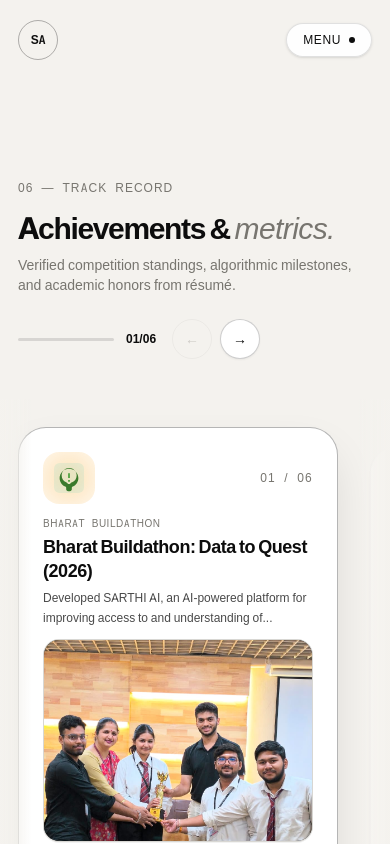
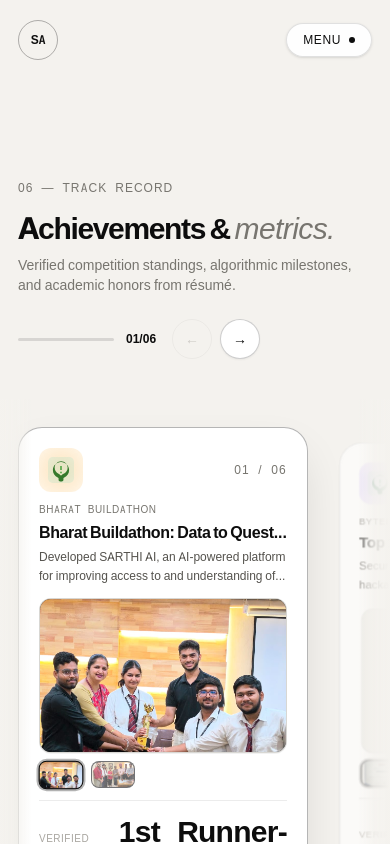
Before and after one commit to saanvi-aggarwal/Portfolio_Saanvi, a Next.js app: page /achievements in a window 390 px wide. Shown: the top 844 px of the page. Built offline with nearby package versions, Linux system fonts and the light colour scheme.

Commit message:
Optimize achievement card sizing, remove intrusive cursor view pill, and increase certification card spacing

```diff
--- a/src/components/achievements/AchievementGallery.tsx
+++ b/src/components/achievements/AchievementGallery.tsx
@@ -68,7 +68,7 @@
           }
         }}
         aria-label={`View enlarged photo: ${imageCaptions?.[safeIndex] || title}`}
-        className="group/hero relative aspect-[4/3] w-full rounded-2xl overflow-hidden border border-[rgba(13,13,13,0.12)] bg-[#f5f3ef] shadow-2xs hover:shadow-md cursor-pointer transition-all duration-300 focus:outline-none focus-visible:ring-2 focus-visible:ring-[#0d0d0d]"
+        className="group/hero relative aspect-[16/10] w-full rounded-xl overflow-hidden border border-[rgba(13,13,13,0.12)] bg-[#f5f3ef] shadow-2xs hover:shadow-md cursor-pointer transition-all duration-300 focus:outline-none focus-visible:ring-2 focus-visible:ring-[#0d0d0d]"
       >
         {/* Render stacked images for smooth crossfade transition */}
         {images.map((src, idx) => {
@@ -136,7 +136,7 @@
         <div
           role="tablist"
           aria-label={`Thumbnail options for ${title}`}
-          className="flex items-center gap-2.5 mt-2.5 pt-0.5"
+          className="flex items-center gap-2 mt-2"
         >
           {images.map((thumbSrc, thumbIdx) => {
             const isSelected = thumbIdx === safeIndex;
@@ -156,7 +156,7 @@
                   setSelectedIndex(thumbIdx);
                 }}
                 onMouseEnter={() => setSelectedIndex(thumbIdx)}
-                className={`relative aspect-[4/3] w-14 sm:w-16 rounded-xl overflow-hidden border cursor-pointer transition-all duration-200 focus:outline-none focus-visible:ring-2 focus-visible:ring-[#0d0d0d] ${
+                className={`relative aspect-[16/10] w-11 sm:w-12 rounded-lg overflow-hidden border cursor-pointer transition-all duration-200 focus:outline-none focus-visible:ring-2 focus-visible:ring-[#0d0d0d] ${
                   isSelected
                     ? 'border-[#0d0d0d] ring-2 ring-[#0d0d0d]/30 scale-102 shadow-xs'
                     : 'border-[rgba(13,13,13,0.14)] opacity-60 hover:opacity-100 hover:border-[#0d0d0d]/60'
--- a/src/components/achievements/MetricPlaceholder.tsx
+++ b/src/components/achievements/MetricPlaceholder.tsx
@@ -62,7 +62,7 @@
       }`}
     >
       <div
-        className="group/placeholder relative aspect-[4/3] w-full rounded-2xl overflow-hidden border p-6 flex flex-col items-center justify-center text-center shadow-2xs hover:shadow-md transition-all duration-500 ease-out select-none"
+        className="group/placeholder relative aspect-[16/10] w-full rounded-xl overflow-hidden border p-4 flex flex-col items-center justify-center text-center shadow-2xs hover:shadow-md transition-all duration-500 ease-out select-none"
         style={{
           background: `radial-gradient(circle at 50% 30%, ${brandColor}18 0%, ${brandColor}06 60%, rgba(255,255,255,0.7) 100%)`,
           borderColor: `${brandColor}24`,
@@ -77,8 +77,8 @@
               : 'opacity-10 group-hover/placeholder:scale-120 duration-700'
           }`}
         >
-          <div className="w-36 h-36 flex items-center justify-center filter grayscale contrast-125">
-            <TechLogo name={platform} logoKey={logoKey} size={130} />
+          <div className="w-24 h-24 flex items-center justify-center filter grayscale contrast-125">
+            <TechLogo name={platform} logoKey={logoKey} size={85} />
           </div>
         </div>
 
@@ -92,13 +92,11 @@
         />
 
         {/* Center: Big Metric Value + Sub-label */}
-        <div className="relative z-10 flex flex-col items-center justify-center px-4 max-w-full">
+        <div className="relative z-10 flex flex-col items-center justify-center px-3 max-w-full">
           <div
-            className={`font-sans font-black tracking-tight text-[#0d0d0d] leading-none mb-2.5 transition-transform duration-300 ${
-              primaryValue.length > 9
-                ? 'text-2xl sm:text-3xl'
-                : 'text-3xl sm:text-4xl lg:text-5xl'
-            } ${prefersReduced ? '' : 'group-hover/placeholder:-translate-y-0.5'}`}
+            className={`font-sans font-black tracking-tight text-[#0d0d0d] leading-none mb-1.5 transition-transform duration-300 text-xl sm:text-2xl ${
+              prefersReduced ? '' : 'group-hover/placeholder:-translate-y-0.5'
+            }`}
           >
             {primaryValue}
           </div>
--- a/src/components/sections/Achievements.tsx
+++ b/src/components/sections/Achievements.tsx
@@ -256,27 +256,26 @@
               <div
                 key={item.id}
                 data-achievement-card
-                data-cursor="view"
                 tabIndex={0}
                 role="button"
                 onClick={() => scrollToIndex(index)}
                 aria-label={item.metric ? `${item.label} (${item.metric}${item.suffix || ''})` : item.label}
-                className={`snap-center shrink-0 w-[clamp(320px,42vw,490px)] min-h-[580px] sm:min-h-[610px] rounded-[28px] bg-white p-6 sm:p-7 flex flex-col justify-between border transition-all duration-500 ease-out select-none focus:outline-none focus-visible:ring-2 focus-visible:ring-[#0d0d0d] ${
+                className={`snap-center shrink-0 w-[clamp(290px,28vw,350px)] min-h-[440px] sm:min-h-[460px] h-[460px] rounded-[24px] bg-white p-5 sm:p-6 flex flex-col justify-between border transition-all duration-500 ease-out select-none focus:outline-none focus-visible:ring-2 focus-visible:ring-[#0d0d0d] ${
                   isActive
                     ? 'opacity-100 scale-100 border-[#0d0d0d]/30 shadow-[0_20px_48px_-10px_rgba(13,13,13,0.14)] -translate-y-1'
                     : 'opacity-60 scale-[0.95] border-[rgba(13,13,13,0.1)] shadow-xs hover:opacity-85 hover:border-[rgba(13,13,13,0.2)]'
                 } ${prefersReduced ? '!scale-100 !transform-none' : ''}`}
               >
                 {/* 1. Header: Platform Logo Tile + Index + Title + Detail */}
-                <div className="flex flex-col gap-3">
+                <div className="flex flex-col gap-2.5">
                   <div className="flex items-center justify-between">
                     <div
-                      className="w-13 h-13 rounded-2xl flex items-center justify-center p-2.5 relative overflow-hidden"
+                      className="w-11 h-11 rounded-xl flex items-center justify-center p-2 relative overflow-hidden"
                       style={{
                         backgroundColor: `${item.brandColor}12`,
                       }}
                     >
-                      <TechLogo name={item.platform} logoKey={item.logoKey} size={30} />
+                      <TechLogo name={item.platform} logoKey={item.logoKey} size={26} />
                       <div
                         className="absolute inset-0 opacity-20 filter blur-md rounded-full pointer-events-none"
                         style={{ backgroundColor: item.brandColor }}
@@ -292,10 +291,10 @@
                     <span className="font-mono text-[10px] uppercase tracking-wider text-[#77756f] block">
                       {item.platform}
                     </span>
-                    <h3 className="font-sans font-bold text-lg sm:text-xl text-[#0d0d0d] tracking-tight leading-snug">
+                    <h3 className="font-sans font-bold text-base sm:text-lg text-[#0d0d0d] tracking-tight leading-snug truncate">
                       {item.label}
                     </h3>
-                    <p className="text-xs sm:text-sm text-[#4a4a4a] leading-relaxed line-clamp-2">
+                    <p className="text-xs text-[#55534e] leading-relaxed line-clamp-2">
                       {item.detail}
                     </p>
                   </div>
@@ -374,7 +373,7 @@
           })}
 
           {/* End Card: "and counting →" */}
-          <div className="snap-center shrink-0 w-64 min-h-[580px] sm:min-h-[610px] rounded-[28px] border-2 border-dashed border-[rgba(13,13,13,0.18)] bg-white/40 flex flex-col items-center justify-center p-6 text-center text-[#77756f] select-none transition-all duration-500 opacity-60 hover:opacity-100">
+          <div className="snap-center shrink-0 w-56 min-h-[440px] sm:min-h-[460px] h-[460px] rounded-[24px] border-2 border-dashed border-[rgba(13,13,13,0.18)] bg-white/40 flex flex-col items-center justify-center p-5 text-center text-[#77756f] select-none transition-all duration-500 opacity-60 hover:opacity-100">
             <span className="font-mono text-[10px] uppercase tracking-widest block mb-2 text-[#a9a6a0]">
               Milestones
             </span>
--- a/src/components/sections/Certifications.tsx
+++ b/src/components/sections/Certifications.tsx
@@ -61,7 +61,7 @@
           </div>
 
           {/* Right: Rich Certificate Showcase Cards */}
-          <div className="space-y-6 rv stagger-1">
+          <div className="flex flex-col gap-10 sm:gap-14 rv stagger-1">
             {CERTIFICATIONS.map((cert) => (
               <div
                 key={cert.id}
--- a/src/components/sections/Skills.tsx
+++ b/src/components/sections/Skills.tsx
@@ -70,8 +70,6 @@
               return (
                 <div
                   key={skill.atomicNumber}
-                  data-cursor="view"
-                  data-skill-tile="true"
                   tabIndex={0}
                   role="button"
                   aria-label={`${skill.name} (${skill.symbol}) - ${skill.family}`}
--- a/src/components/ui/CustomCursor.tsx
+++ b/src/components/ui/CustomCursor.tsx
@@ -60,12 +60,12 @@
 
     // 2. Interactive elements (Links, buttons, nav items, tabs)
     const interactiveEl = target.closest<HTMLElement>(
-      'a, button, [role="button"], [role="tab"], input[type="submit"], input[type="button"], [data-cursor="link"], nav a, nav button'
+      'a, button, [role="tab"], input[type="submit"], input[type="button"], [data-cursor="link"], nav a, nav button, [role="button"]:not([data-achievement-card])'
     );
 
-    // 3. Project cards, achievement cards, skill periodic-table tiles
+    // 3. Project cards, specific pill triggers (excluding achievement cards)
     const cardEl = target.closest<HTMLElement>(
-      '[data-cursor="view"], [data-cursor="open"], [data-achievement-card], [data-skill-tile], [aria-label*="Project:"], [aria-label*=" - Languages"], [aria-label*=" - Core"], [aria-label*=" - Tools"], [aria-label*=" - Interpersonal"]'
+      '[data-cursor="pill"], [data-cursor-label]'
     );
 
     if (cardEl) {
```
